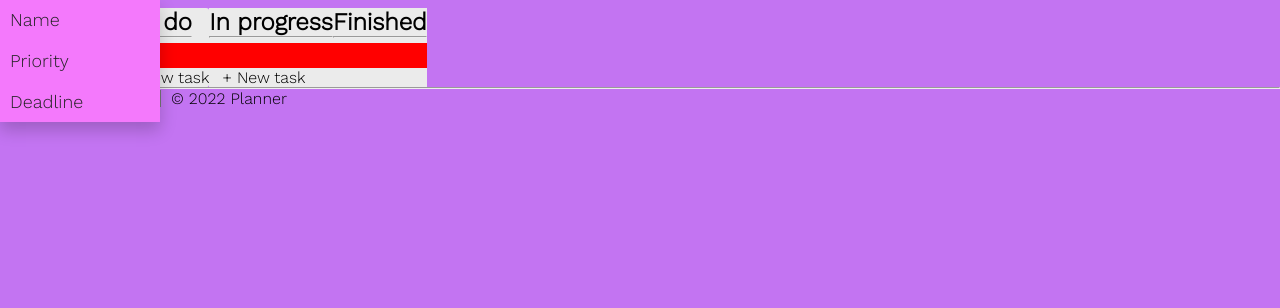
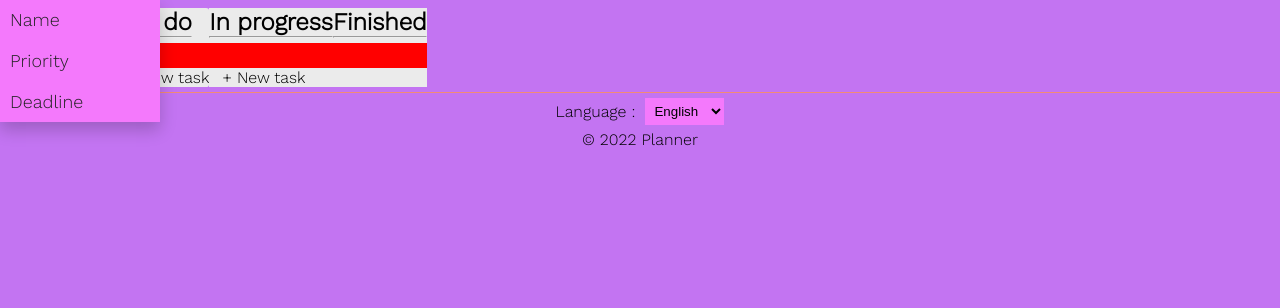
Before and after one commit to AxelKirac/MyOldTraining, a PHP site: page / in a window 1280 px wide. Shown: the part 32-340 px from the top of the page. Run offline with PHP 8.4, Linux system fonts and the light colour scheme.

Commit message:
Footer finalisation

```diff
--- /dev/null
+++ b/assets/css/_footer.scss
@@ -0,0 +1,19 @@
+footer {
+    display: flex;
+    flex-direction: column;
+    justify-content: center;
+    align-items: center;
+    padding-top: 5px;
+    margin-top: 5px;
+    border-top: 1px solid $LIGHT_COLOR_E;
+}
+.footer {
+    margin-bottom: 5px;
+}
+#languages {
+    padding: 5px;
+    border:none;
+}
+.footer_languages_language {
+    font-style: italic;
+}
--- a/assets/css/_lightTheme.scss
+++ b/assets/css/_lightTheme.scss
@@ -38,6 +38,9 @@ html.light, body.light {
 .dropdown-content.light p {
     color: $LIGHT_TEXT_COLOR_A;
 }
+#languages.light {
+    background-color: $LIGHT_COLOR_B;
+}
 
 
 // HOVER MENU
--- a/assets/css/style.css
+++ b/assets/css/style.css
@@ -46,6 +46,10 @@ html.light, body.light {
 
 .dropdown-content.light p {
   color: rgb(35, 35, 35);
+}
+
+#languages.light {
+  background-color: #F479FC;
 }
 
 .menu_btn.light:hover:not(.theme_switch) {
@@ -228,6 +232,29 @@ header {
   height: 25px;
 }
 
+footer {
+  display: flex;
+  flex-direction: column;
+  justify-content: center;
+  align-items: center;
+  padding-top: 5px;
+  margin-top: 5px;
+  border-top: 1px solid #F28B74;
+}
+
+.footer {
+  margin-bottom: 5px;
+}
+
+#languages {
+  padding: 5px;
+  border: none;
+}
+
+.footer_languages_language {
+  font-style: italic;
+}
+
 body {
   font-family: "Work Sans", sans-serif;
 }
--- a/assets/css/style.scss
+++ b/assets/css/style.scss
@@ -17,11 +17,7 @@
 @import "darkTheme";
 @import "articles";
 @import "menu";
-// TEST, WILL BE DELETED
-@import "COLOR_menu";
-@import "COLOR_articles";
-@import "COLOR_newtask";
-@import "COLOR_footer";
+@import "footer";
 
 $worksans:'Work Sans', sans-serif;
 
--- a/index.html
+++ b/index.html
@@ -96,15 +96,14 @@
             </div>
         </main>
         <footer>
-            <hr>
             <div class="footer light">
                 <label for="languages" class="footer_languages_label light">Language</label>
                 <select id="languages" class="footer_languages light">
                     <option class="footer_languages_language" value="en" selected>English</option>
                     <option class="footer_languages_language" value="fr">French</option>
                 </select>
-                <p class="footer_text">&copy; 2022 Planner</p>
             </div>
+            <p class="footer_text">&copy; 2022 Planner</p>
         </footer>
     </body>
 </html>
```
Also changed, not shown: assets/css/_COLOR_articles.scss (deleted), assets/css/_COLOR_footer.scss (deleted), assets/css/_COLOR_menu.scss (deleted), assets/css/_COLOR_newtask.scss (deleted).
